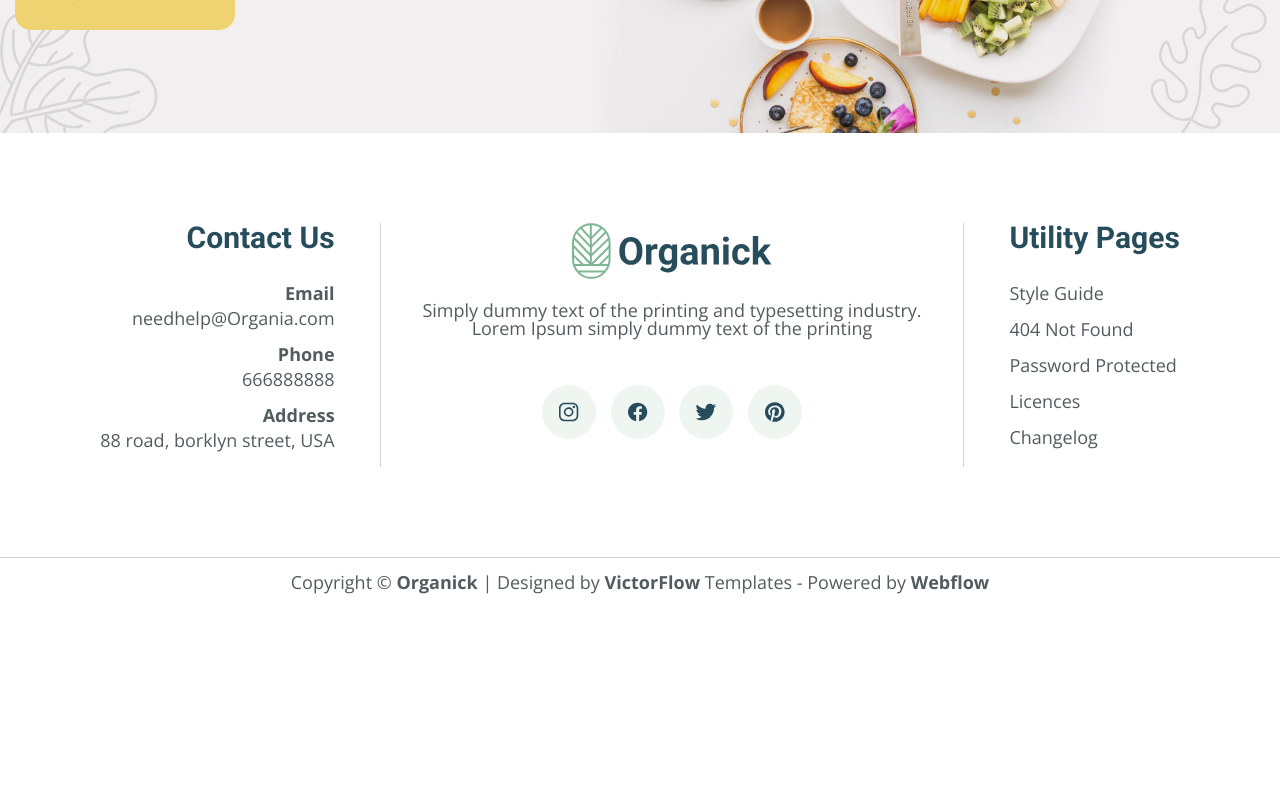
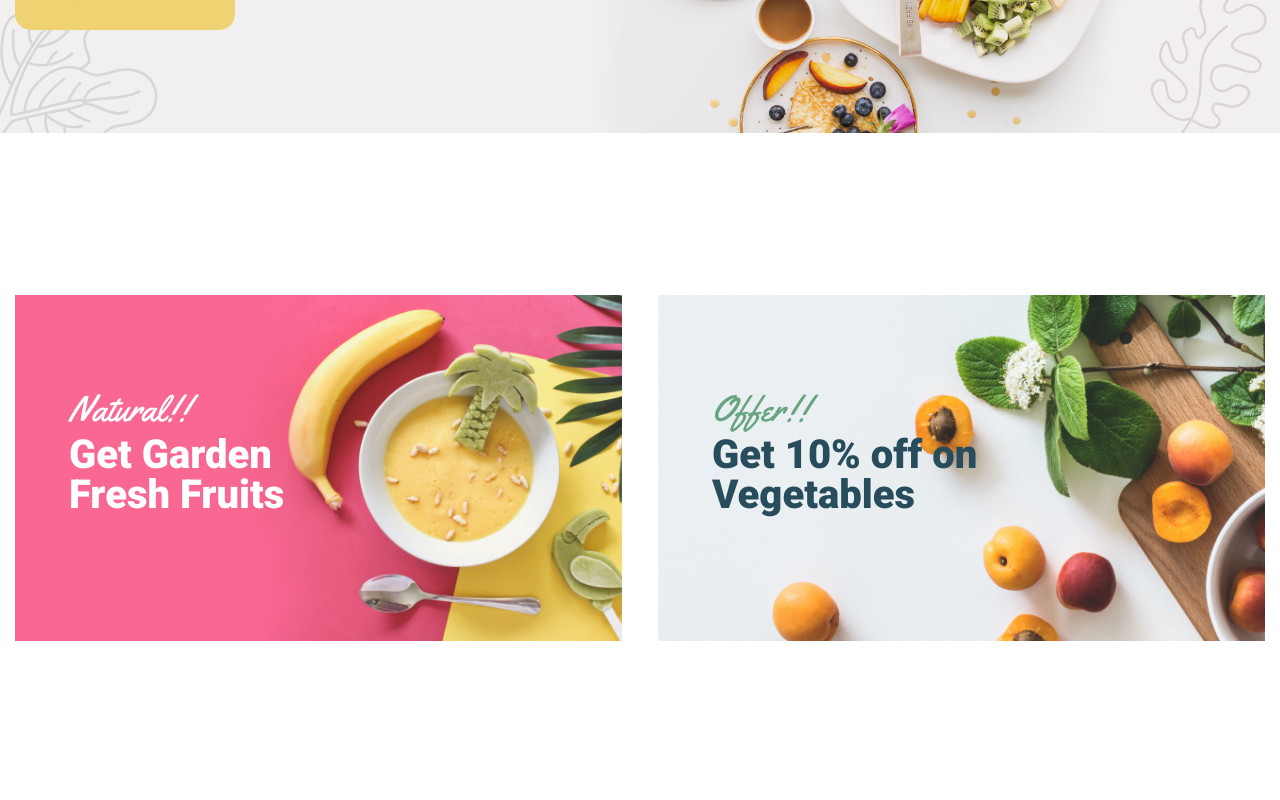
Before and after one commit to tkach-v/OrganickStore, a React (Create React App) app: page / in a window 1280 px wide. Shown: the part 600-1400 px from the top of the page. Before the commit the page ends 1205 px from the top, so only its background shows below. Built offline with nearby package versions, Linux system fonts and the light colour scheme.

Commit message:
add banners

```diff
--- a/src/App.js
+++ b/src/App.js
@@ -4,6 +4,7 @@ import {baseTheme} from "./styles/theme";
 import Header from "./components/header/Header";
 import Footer from "./components/footer/Footer";
 import Promo from "./components/promo/Promo";
+import Banners from "./components/banners/Banners";
 
 function App() {
   return (
@@ -13,6 +14,7 @@ function App() {
         <Header/>
         <main>
           <Promo/>
+          <Banners/>
         </main>
         <Footer/>
       </ThemeProvider>
--- /dev/null
+++ b/src/components/banners/Banners.jsx
@@ -0,0 +1,52 @@
+import React from 'react';
+import styled from "styled-components";
+import {Container, Subtitle, Title} from "../../styles/common";
+
+const StyledBanners = styled(Container)`
+  padding-top: 9rem;
+  padding-bottom: 9rem;
+  display: flex;
+  justify-content: space-between;
+  gap: 2rem;
+  @media (max-width: ${props => props.theme.breakpoints.medium}) {
+    flex-direction: column;
+    padding-top: 4rem;
+    padding-bottom: 4rem;
+  }
+`
+
+const Banner = styled.div`
+  background-image: url("../../img/banners/${props => props.$backgroundImage}");
+  background-size: cover;
+  background-repeat: no-repeat;
+  width: 100%;
+  padding-left: 3rem;
+  padding-top: 5.3rem;
+  padding-bottom: 7rem;
+  transition: all 0.2s ease-in-out;
+`
+
+const BannerContent = styled.div`
+  max-width: 275px;
+`
+
+function Banners() {
+  return (
+    <StyledBanners>
+      <Banner $backgroundImage="banner-1.jpg">
+        <BannerContent>
+          <Subtitle $color="#FFFFFF">Natural!!</Subtitle>
+          <Title $color="#FFFFFF" $fontSize="2.22222rem">Get Garden Fresh Fruits</Title>
+        </BannerContent>
+      </Banner>
+      <Banner $backgroundImage="banner-2.jpg">
+        <BannerContent>
+          <Subtitle>Offer!!</Subtitle>
+          <Title $fontSize="2.22222rem">Get 10% off on Vegetables</Title>
+        </BannerContent>
+      </Banner>
+    </StyledBanners>
+  );
+}
+
+export default Banners;
--- a/src/components/header/styles.js
+++ b/src/components/header/styles.js
@@ -9,6 +9,7 @@ export const StyledHeader = styled(Container)`
   padding-top: 3rem;
   padding-bottom: 3rem;
   max-width: 1600px;
+
   @media (max-width: ${props => props.theme.breakpoints.large}) {
     gap: 1.5rem;
   }
@@ -40,7 +41,7 @@ export const NavigationWrapper = styled.div`
     top: 0;
     left: ${props => ((props.$opened) ? "0" : "-100%")};
     background: #FFFFFF;
-    padding: 110px ${props => props.theme.container.paddingX} 25px ${props => props.theme.container.paddingX};
+    padding: 100px ${props => props.theme.container.paddingX} 25px ${props => props.theme.container.paddingX};
     overflow-y: auto;
   }
 `
--- a/src/styles/common.js
+++ b/src/styles/common.js
@@ -10,14 +10,14 @@ export const Subtitle = styled.div`
   font-family: Yellowtail, cursive;
   font-size: 2rem;
   font-weight: 400;
-  color: ${props => props.color || '#68A47F'};
+  color: ${props => props.$color || '#68A47F'};
   padding-bottom: 0.44rem;
 `
 
 export const Title = styled.div`
-  color: ${props => props.theme.colors.title};
+  color: ${props => (props.$color || props.theme.colors.title)};
   font-family: Roboto, sans-serif;
-  font-size: 3.88889rem;
+  font-size: ${props => (props.$fontSize || '3.88889rem')};
   font-weight: 800;
 `
 
```
